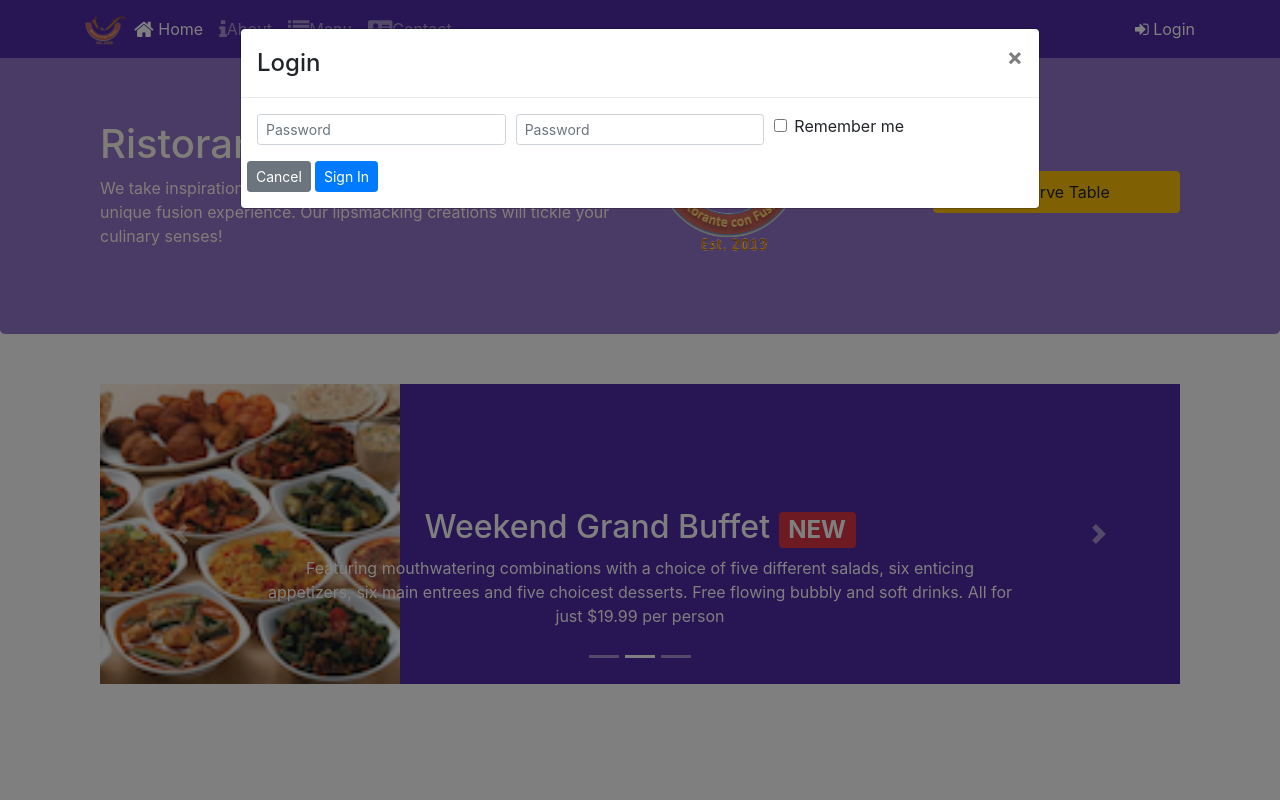
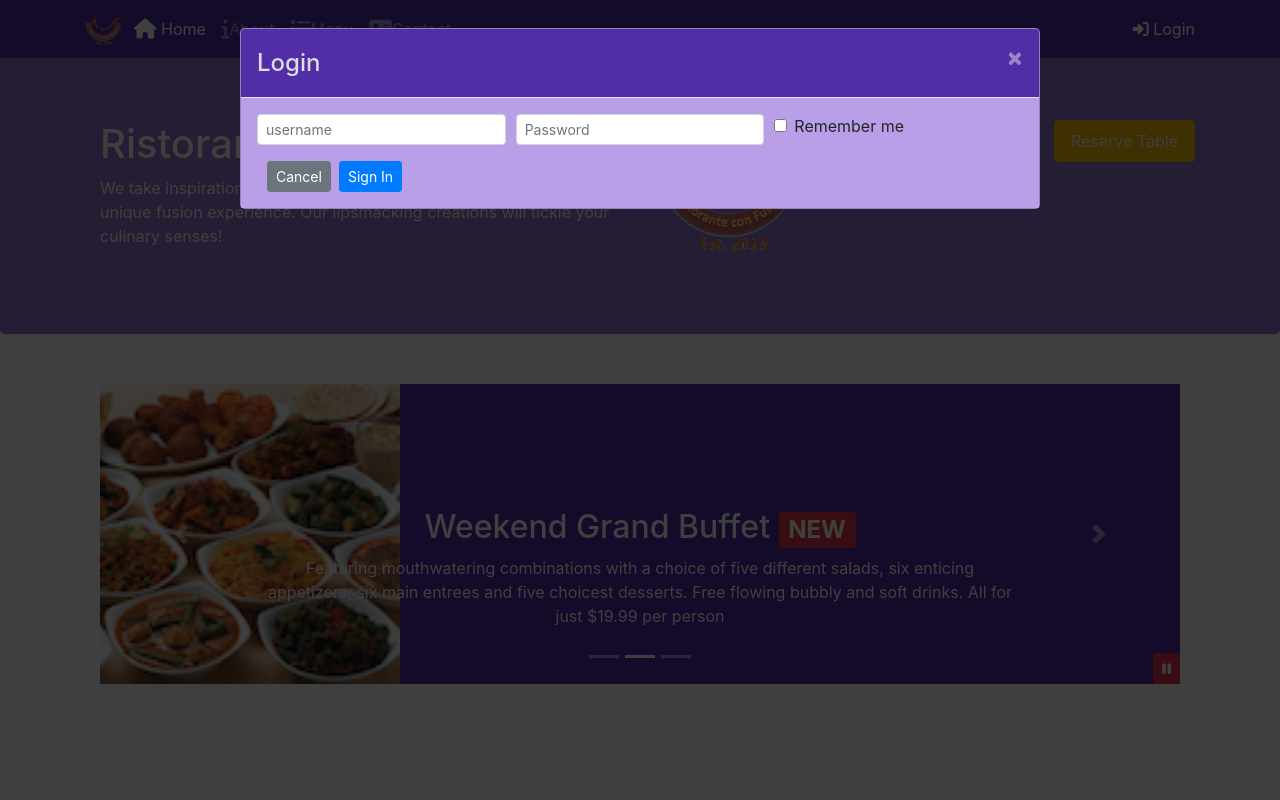
Before and after one commit to apurv3011/Git-test, a website: page index.html in a window 1280 px wide. Both pictures are taken after a click on the link "Login". Shown: the top 800 px of the page. Drawn offline with nearby package versions, Linux system fonts and the light colour scheme.

Commit message:
lst update

```diff
--- /dev/null
+++ b/css/style-old.css
@@ -0,0 +1,108 @@
+.row-header{
+    margin: 0px auto;
+    padding: 0px auto;
+}
+
+.row-content{
+    margin: 0px auto;
+    padding:50px 0px 50px 0px;
+    border-bottom: 1px;
+    min-height: 400px;
+}
+
+.footer {
+    background-color:#D1C4E9;
+    margin: 0px auto;
+    padding: 20px 0px 20px 0px;
+}
+
+.jumbotron{
+    padding: 70px 30px 70px 30px;
+    margin: 0px auto;
+    background:#9575cd;
+    color: floralwhite;
+}
+.address{
+    font-size: 80%;
+    margin: 0px;
+    color: #0f0f0f;
+
+}
+body{
+    padding: 50px 0px 0px 0px;
+    z-index: 0;
+}
+
+.navbar-dark{
+    background-color:#512DA8 ;
+
+}
+/* .btn {
+    min-width: 200px;
+
+} */
+.radiobutton{
+    min-width: 20px;
+}
+.button1 {background-color: #f44336;} /* Red */
+.button2 {
+    background-color: green;
+} /* Red */
+.tab-content {
+    border-left: 1px solid #ddd;
+    border-right: 1px solid #ddd;
+    border-bottom: 1px solid #ddd;
+    padding: 10px;
+}
+
+.carousel{
+    background: #512DA8;
+
+
+}
+#carouselButton{
+
+    right: 0px;
+    position: absolute;
+    bottom: 0px;
+    z-index: 1;
+}
+.carousel-item{
+    height: 300px;
+
+}
+.carousel-item img{
+    position: absolute;
+    top: 0;
+    left: 0;
+    min-height: 300px;
+}
+.modal-title{
+    color: #0f0f0f;
+    text-align: right;
+}
+.close{
+
+        border: none;
+        display: inline-block;
+        padding: 8px 16px;
+        vertical-align: middle;
+        overflow: hidden;
+        text-decoration: none;
+        color: #0f0f0f;
+        background-color: inherit;
+        text-align: center;
+        white-space: nowrap
+
+}
+
+.textcolor {
+    color: #0f0f0f;
+  }
+
+  .logincolor{
+    color: #ddd;
+  }
+  .modalBackground{
+    background: #b99fe7;
+  }
--- /dev/null
+++ b/css/style.less
@@ -0,0 +1,81 @@
+@lt-gray: #ddd;
+@background-dark:#512DA8;
+@background-light: #9575cd;
+@background-pale: #d1c4e9;
+
+
+@carousel-item-height : 300px;
+
+.zero-margin(@pad-up-dn: 0px ,@pad-left-right: 0px){
+    margin: 0px auto;
+    padding: @pad-up-dn @pad-left-right;
+}
+
+.row-header {
+    .zero-margin();
+}
+
+.row-content {
+    .zero-margin(50px,0px);
+    border-bottom: 1px ridge;
+    min-height:400px;
+}
+
+.footer{
+    background-color: @background-pale;
+    .zero-margin(20px, 0px);
+}
+
+.jumbotron {
+    .zero-margin(70px,30px);
+    background: @background-light ;
+    color:floralwhite;
+}
+
+address{
+    font-size:80%;
+    margin:0px;
+    color:#0f0f0f;
+}
+
+body{
+    padding:50px 0px 0px 0px;
+    z-index:0;
+}
+
+.navbar-dark {
+     background-color: @background-dark;
+}
+
+.tab-content {
+    border-left: 1px solid @lt-gray;
+    border-right: 1px solid @lt-gray;
+    border-bottom: 1px solid @lt-gray;
+    padding: 10px;
+}
+
+
+.modal-title{
+    color: #0f0f0f;
+    text-align: right;
+}
+
+
+.close{
+
+    border: none;
+    display: inline-block;
+    padding: 8px 16px;
+    vertical-align: middle;
+    overflow: hidden;
+    text-decoration: none;
+    color: #0f0f0f;
+    background-color: inherit;
+    text-align: center;
+    white-space: nowrap
+
+}
+
+.textcolor{
+color: #0f0f0f;
+}
--- /dev/null
+++ b/css/style.scss
@@ -0,0 +1,81 @@
+$lt-gray: #ddd;
+$background-dark: #512DA8;
+$background-light: #9575CD;
+$background-pale: #D1C4E9;
+
+// Height variables
+$carousel-item-height: 300px;
+
+
+@mixin zero-margin($pad-up-dn, $pad-left-right) {
+	margin:0px auto;
+	padding: $pad-up-dn $pad-left-right;
+}
+
+.row-header{
+    @include zero-margin(0px,0px);
+}
+
+.row-content {
+    @include zero-margin(50px,0px);
+    border-bottom: 1px ridge;
+    min-height:400px;
+}
+
+.footer{
+    background-color: $background-pale;
+    @include zero-margin(20px, 0px);
+}
+
+.jumbotron {
+    @include zero-margin(70px,30px);
+    background: $background-light ;
+    color:floralwhite;
+}
+
+address{
+    font-size:80%;
+    margin:0px;
+    color:#0f0f0f;
+}
+
+body{
+    padding:50px 0px 0px 0px;
+    z-index:0;
+}
+
+.navbar-dark {
+     background-color: $background-dark;
+}
+
+.tab-content {
+    border-left: 1px solid $lt-gray;
+    border-right: 1px solid $lt-gray;
+    border-bottom: 1px solid $lt-gray;
+    padding: 10px;
+}
+
+.carousel {
+    background:$background-dark;
+
+    .carousel-item {
+        height: $carousel-item-height;
+        img {
+            position: absolute;
+            top: 0;
+            left: 0;
+            min-height: 300px;
+        }
+    }
+}
+
+#carouselButton {
+    right:0px;
+    position: absolute;
+    bottom: 0px;
+    z-index: 1;
+}
+
+.modalHeader{
+    background: #512DA8;
+}
--- a/index.html
+++ b/index.html
@@ -8,12 +8,14 @@
     <meta http-equiv="x-ua-compatible" content="ie=edge">
 
     <!-- Bootstrap CSS -->
+    <link rel="stylesheet" href="https://maxcdn.bootstrapcdn.com/bootstrap/4.0.0/css/bootstrap.min.css" integrity="sha384-Gn5384xqQ1aoWXA+058RXPxPg6fy4IWvTNh0E263XmFcJlSAwiGgFAW/dAiS6JXm" crossorigin="anonymous">
     <link rel="stylesheet" href="node_modules/bootstrap/dist/css/bootstrap.min.css">
+    <link rel="stylesheet" href="https://cdnjs.cloudflare.com/ajax/libs/font-awesome/4.7.0/css/font-awesome.min.css">
     <link rel="stylesheet" href="node_modules/font-awesome/css/font-awesome.min.css">
     <link rel="stylesheet" href="node_modules/bootstrap-social/bootstrap-social.css">
 
 
-    <link rel="stylesheet" href="css/style.css">
+    <link rel="stylesheet" href="css/style-old.css">
     <title>Ristorante Con Fusion</title>
 </head>
 
@@ -45,38 +47,40 @@
 <div id="loginModal" class="modal fade" role="dialog">
     <div class="modal-dialog modal-lg" role="content">
 
-        <div class="modal-content">
-            <div class="modal-header">
-                <h4 class="modal-title">Login</h4>
-                <button type="button" class="close" data-dismiss="modal">
+        <div class="modal-content modalBackground">
+            <div class="modal-header navbar-dark
+            ">
+                <h4 class="modal-title logincolor">Login</h4>
+                <button type="button" class="close logincolor" data-dismiss="modal">
                     &times;
                 </button>
             </div>
 
-            <div class="modal-body">
+            <div class="modal-body modalBackground">
                 <form>
                     <div class="form-row">
                         <div class="form-group col-sm-4">
-                            <label class="sr-only" for="exampleInputPassword3">Password</label>
-                                <input type="password" class="form-control form-control-sm mr-1" id="exampleInputPassword3" placeholder="Password">
+                            <label class="sr-only" for="usernsame">usernsame</label>
+                            <input type="email" class="form-control form-control-sm mr-1" id="username" placeholder="username">
                         </div>
                         <div class="form-group col-sm-4">
-                            <label class="sr-only" for="exampleInputPassword3">Password</label>
+                            <label class="sr-only" for="exampleInputPassword">Password</label>
                             <input type="password" class="form-control form-control-sm mr-1" id="exampleInputPassword3" placeholder="Password">
                         </div>
-                        <div class="col-sm-auto">
+                        <div class="col-sm-3">
                             <div class="form-check">
                                 <input class="form-check-input" type="checkbox">
                                 <label class="form-check-label"> Remember me
                                 </label>
                             </div>
                         </div>
-                        <div class="form-row">
-                            <button type="button" class="btn btn-secondary btn-sm ml-auto"data-dismiss="modal">
-                                Cancel
-                            </button>
-                            <button type="submit" class="btn btn-primary btn-sm ml-1">Sign In</button>
-                        </div>
+
+                    </div>
+
+                    <div class="form-row col-sm-12">
+                        <button type="dismiss" class="btn btn-secondary btn-sm float-right" data-dismiss="modal">
+                            Cancel</button>
+                        <button type="submit" class="btn float-right btn-primary btn-sm ml-2 " style="float: right;">Sign In</button>
                     </div>
                 </form>
 
@@ -95,10 +99,146 @@
                 <div class="col-12 col-sm align-self-center">
                     <img src="img/logo.png" class="img-fluid">
                 </div>
-                <div class="col-12 col-sm align-self-center">
+                <!-- <div class="col-12 col-sm align-self-center">
 
                         <a role="button" class="btn btn-block nav-link btn-warning"
                         data-toggle="tooltip" data-html="true" title="Or Call us at  <br><strong>+852 12345678</strong>" data-placement="bottom" href="#carddetail">Reserve Table</a>
+                </div> -->
+                <span class="">
+                    <a data-toggle="modal" role="button" class="btn btn-block nav-link btn-warning" data-target="#reserveTable">
+                     Reserve Table</a>
+                </span>
+
+                <div id="reserveTable" , class="modal fade" role="dialog">
+                    <div class="modal-dialog modal-lg" role="content">
+
+                        <div class="modal-content">
+                            <div class="modal-header navbar-dark">
+                                 <h4 class="modal-title top-left">Reserve Table</h4>
+
+                                 <button  type="button align-right" class="close top-right" data-dismiss="modal">&times;</button>
+                            </div>
+
+                            <div class="modal-body modalBackground">
+
+                            <form>
+
+
+
+
+
+                            <div class="form-group row textcolor">
+                                <div class="form-check-inline">
+                                    <label class="form-check-label col-sm-3 pull right">Number of
+                                        Guest
+                                    </label>
+
+                                    <div class="col-10 col-sm-8 ml-4">
+
+                                        <div class="form-check-inline textcolor">
+                                            <label class="form-check-label">
+                                              <input type="radio" class="form-check-input" name="optradio"> 1
+                                            </label>
+                                          </div>
+                                          <div class="form-check-inline">
+                                            <label class="form-check-label">
+                                              <input type="radio" class="form-check-input" name="optradio"> 2
+                                            </label>
+                                          </div>
+                                          <div class="form-check-inline">
+                                            <label class="form-check-label">
+                                              <input type="radio" class="form-check-input" name="optradio"> 3
+                                            </label>
+                                        </div>
+                                        <div class="form-check-inline">
+                                            <label class="form-check-label">
+                                              <input type="radio" class="form-check-input" name="optradio"> 4
+                                            </label>
+                                          </div>
+                                          <div class="form-check-inline">
+                                            <label class="form-check-label">
+                                              <input type="radio" class="form-check-input" name="optradio"> 5
+                                            </label>
+                                          </div>
+                                          <div class="form-check-inline">
+                                            <label class="form-check-label">
+                                              <input type="radio" class="form-check-input" name="optradio"> 6
+                                            </label>
+                                        </div>
+
+
+                                    </div>
+
+
+                                </div>
+                        </div>
+
+
+                        <div class="form-group row textcolor">
+                            <div class="form-check-inline">
+                                <label class="form-check-label col-sm-3 pull right">Section
+                                </label>
+
+                                <div class="textcolor form-group row col-sm-2 ml-4">
+                                    <div class="btn-group btn-group-toggle" data-toggle="buttons">
+                                        <label class="btn radiobutton button2">
+                                            <input type="radio" name="options" id="nsmoking" autocomplete="off"> Non-smoking
+                                          </label>
+
+                                        <label class="btn  active radiobutton button1">
+                                          <input type="radio" name="options" id="smoking" autocomplete="off" checked> Smoking
+                                        </label>
+
+
+                                      </div>
+                                </div>
+
+
+
+
+
+
+                            </div>
+                        </div>
+
+
+
+
+
+                        <div class=" form-group row textcolor" id="datetime">
+                            <label class ="form-check-label col-sm-2">Date and Time</label>
+
+                           <div class="col-11 col-md-3">
+                                    <input type="tel" class="form-control" id="date" name="areacode"
+                                            placeholder="Date">
+                            </div>
+                                <div class="col-11 col-md-3">
+                                    <input type="tel" class="form-control" id="time" name="telnum"
+                                            placeholder="Time">
+                                </div>
+                        </div>
+
+                        <div class="form-row  row col-sm-10">
+                           <div class="form-group row col-10 col-sm-8 ml-4 col-10 col-sm-8 ml-4">
+                            <button type="button" class="btn btn-secondary mr-2"data-dismiss="modal">
+                                Cancel
+                            </button>
+                            <button type="submit" class="btn btn-primary align-self-center ">Submit</button>
+                           </div>
+                        </div>
+
+
+
+
+
+                    </form>
+
+
+                            </div>
+                        </div>
+
+                    </div>
+
                 </div>
             </div>
         </div>
@@ -147,6 +287,11 @@
                     <a class="carousel-control-next" href="#mycarousel" role="button" data-slide="next">
                         <span class="carousel-control-next-icon"></span>
                     </a>
+                        <button class="btn btn-danger btn-sm" id="carouselButton">
+                            <span class="fa fa-pause">
+                            </span>
+                        </button>
+
                 </div>
             </div>
         </div>
@@ -201,80 +346,7 @@
 
                 </div>
         </div>
-        <div class="row row-content justify-content-center">
-            <div class="col-12 col-sm-8 ">
-                <div class="card" id="carddetail">
-                    <h3 class="card-header bg-warning text-white">Reserve a Table</h3>
-                    <div class="card-body">
-                       <form>
 
-                            <div class="form-group row">
-                                    <div class="form-check-inline">
-                                        <label class="form-check-label col-sm-3 pull right">Number of
-                                            Guest
-                                        </label>
-
-                                        <div class="col-10 col-sm-8 ml-4">
-
-                                            <div class="form-check-inline">
-                                                <label class="form-check-label">
-                                                  <input type="radio" class="form-check-input" name="optradio"> 1
-                                                </label>
-                                              </div>
-                                              <div class="form-check-inline">
-                                                <label class="form-check-label">
-                                                  <input type="radio" class="form-check-input" name="optradio"> 2
-                                                </label>
-                                              </div>
-                                              <div class="form-check-inline">
-                                                <label class="form-check-label">
-                                                  <input type="radio" class="form-check-input" name="optradio"> 3
-                                                </label>
-                                            </div>
-                                            <div class="form-check-inline">
-                                                <label class="form-check-label">
-                                                  <input type="radio" class="form-check-input" name="optradio"> 4
-                                                </label>
-                                              </div>
-                                              <div class="form-check-inline">
-                                                <label class="form-check-label">
-                                                  <input type="radio" class="form-check-input" name="optradio"> 5
-                                                </label>
-                                              </div>
-                                              <div class="form-check-inline">
-                                                <label class="form-check-label">
-                                                  <input type="radio" class="form-check-input" name="optradio"> 6
-                                                </label>
-                                            </div>
-
-
-                                        </div>
-
-
-                                    </div>
-                            </div>
-
-
-
-                            <div class=" form-group row" id="datetime">
-                                <label class ="form-check-label col-sm-2">Date and Time</label>
-
-                               <div class="col-11 col-md-3">
-                                        <input type="tel" class="form-control" id="date" name="areacode"
-                                                placeholder="Date">
-                                </div>
-                                    <div class="col-11 col-md-3">
-                                        <input type="tel" class="form-control" id="time" name="telnum"
-                                                placeholder="Time">
-                                    </div>
-                            </div>
-
-
-                       </form>
-                    </div>
-                </div>
-            </div>
-        </div>
     </div>
 
     <footer class="footer">
@@ -319,6 +391,10 @@
         </div>
     </footer>
     <!-- jQuery first, then Popper.js, then Bootstrap JS. -->
+
+    <script src="https://code.jquery.com/jquery-3.2.1.slim.min.js" integrity="sha384-KJ3o2DKtIkvYIK3UENzmM7KCkRr/rE9/Qpg6aAZGJwFDMVNA/GpGFF93hXpG5KkN" crossorigin="anonymous"></script>
+    <script src="https://cdnjs.cloudflare.com/ajax/libs/popper.js/1.12.9/umd/popper.min.js" integrity="sha384-ApNbgh9B+Y1QKtv3Rn7W3mgPxhU9K/ScQsAP7hUibX39j7fakFPskvXusvfa0b4Q" crossorigin="anonymous"></script>
+    <script src="https://maxcdn.bootstrapcdn.com/bootstrap/4.0.0/js/bootstrap.min.js" integrity="sha384-JZR6Spejh4U02d8jOt6vLEHfe/JQGiRRSQQxSfFWpi1MquVdAyjUar5+76PVCmYl" crossorigin="anonymous"></script>
     <script src="node_modules/jquery/dist/jquery.slim.min.js"></script>
     <script src="node_modules/popper.js/dist/umd/popper.min.js"></script>
     <script src="node_modules/bootstrap/dist/js/bootstrap.min.js"></script>
@@ -327,6 +403,32 @@
             $('[data-toggle="tooltip"]').tooltip();
         });
     </script>
+
+    <script>
+        $(document).ready(function()
+        {
+            $('#mycarousel').carousel({
+                interval:2000
+            });
+            $('#carouselButton').click(function(){
+
+                if($('#carouselButton').children('span').hasClass('fa-pause')){
+                    $('#mycarousel').carousel('pause');
+                    $('#carouselButton').children('span').removeClass('fa-pause');
+                    $('#carouselButton').children('span').addClass('fa-play');
+                }
+                else if($('#carouselButton').children('span').hasClass('fa-play')){
+                    $('#mycarousel').carousel('cycle');
+                    $('#carouselButton').children('span').removeClass('fa-play');
+                    $('#carouselButton').children('span').addClass('fa-pause');
+                }
+
+
+
+            });
+        });
+    </script>
+
 </body>
 
 </html>
--- a/package.json
+++ b/package.json
@@ -7,6 +7,7 @@
     "start": "npm run lite",
     "test": "echo \"Error: no test specified\" && exit 1",
     "lite": "lite-server"
+    "scss" : "mode-sass -o css/ css/"
   },
   "author": "",
   "license": "ISC",
```
Also changed, not shown: contactus.html (+1 -1 lines), css/style.css.
